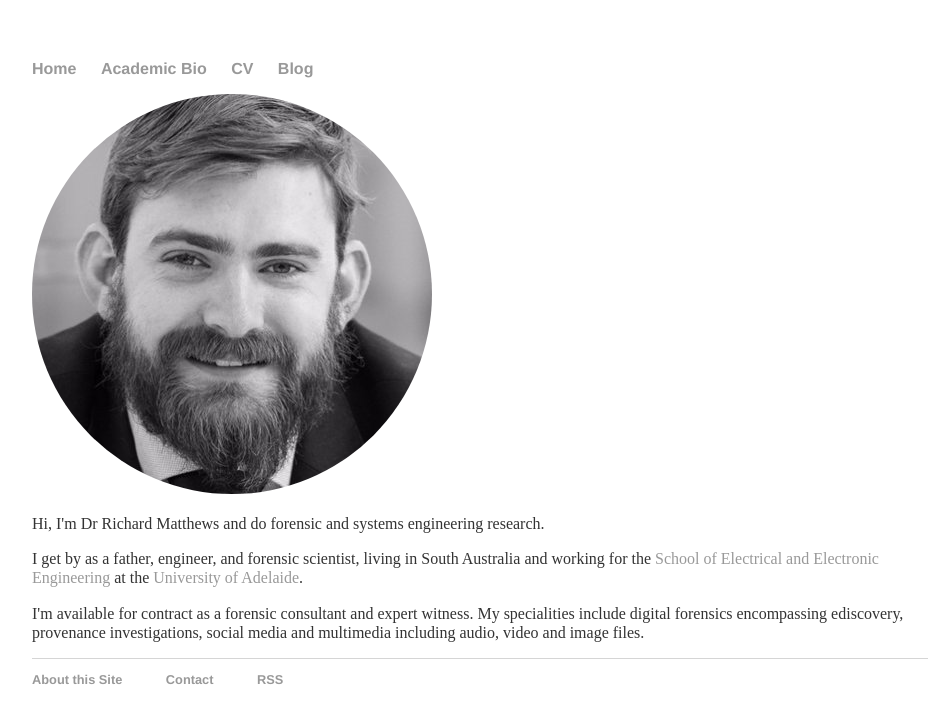
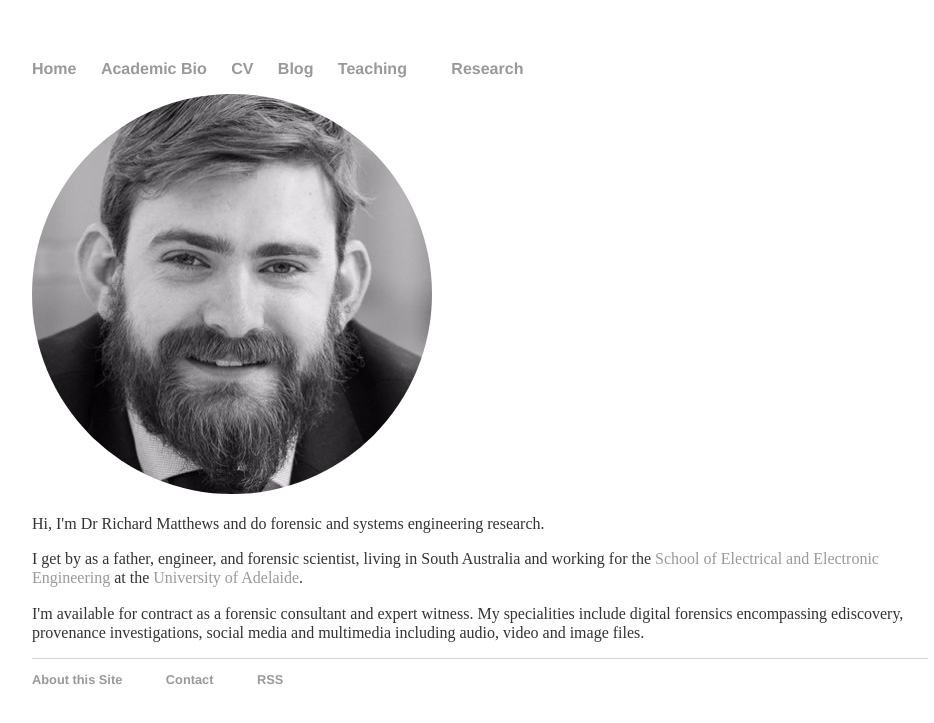
Before and after one commit to rhematt/rhematt.github.io, a Jekyll site: the page built from index.html, in a window 1280 px wide. Shown: the top 723 px of the page, without its empty margins (160-1094 px from the left). Built offline with Jekyll 4.4.1, drawn with Linux system fonts in a browser that asks for light colours.

Commit message:
Update default.html

```diff
--- a/_layouts/default.html
+++ b/_layouts/default.html
@@ -13,6 +13,8 @@
 		        	<li><a href="/about">Academic Bio</a></li>
 	        		<li><a href="/cv">CV</a></li>
 	        		<li><a href="/blog">Blog</a></li>
+				<li><a href="/teaching">Teaching</a><li>
+				<li><a href="/research">Research</a><li>
 	    		</ul>
 			</nav>
 			<div class="container">
```
